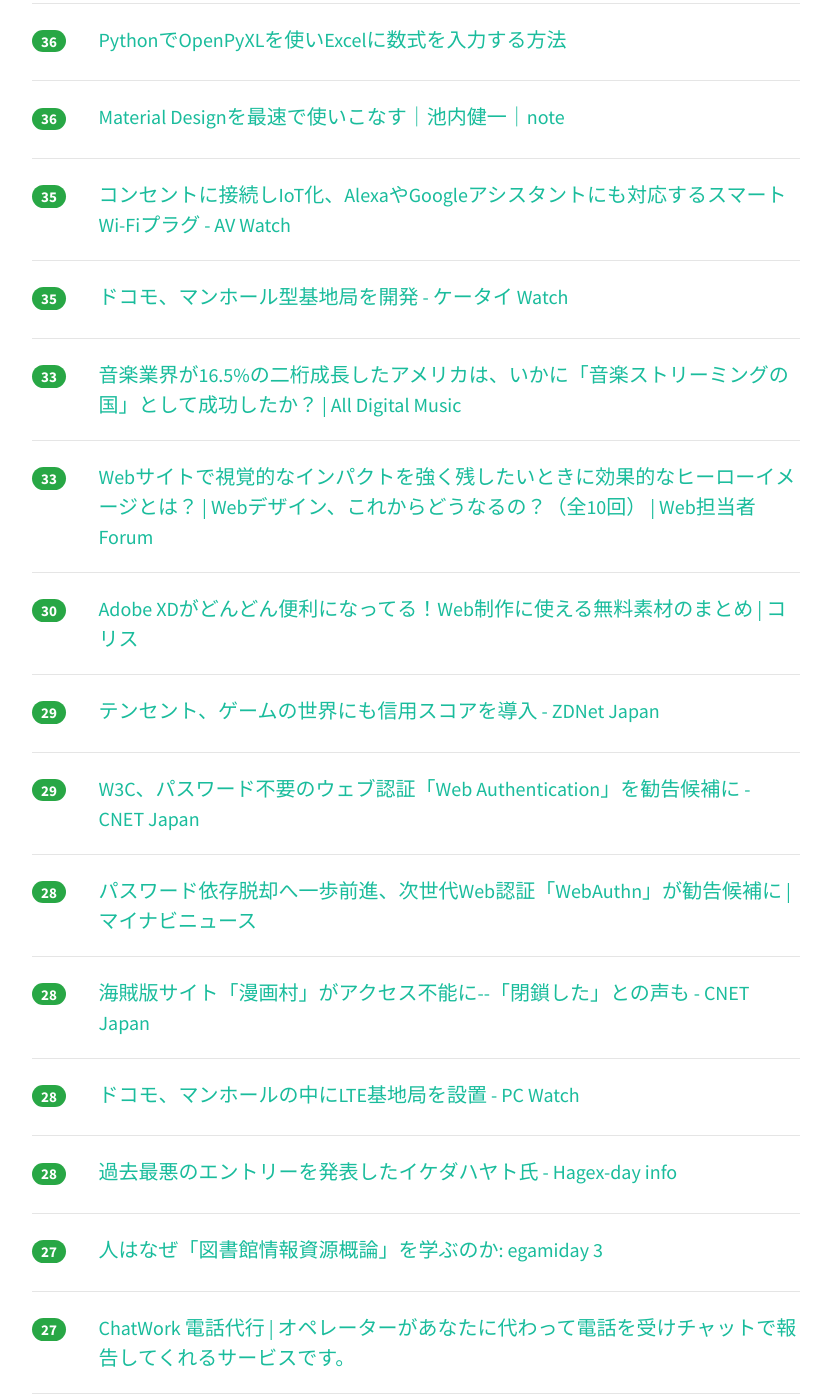
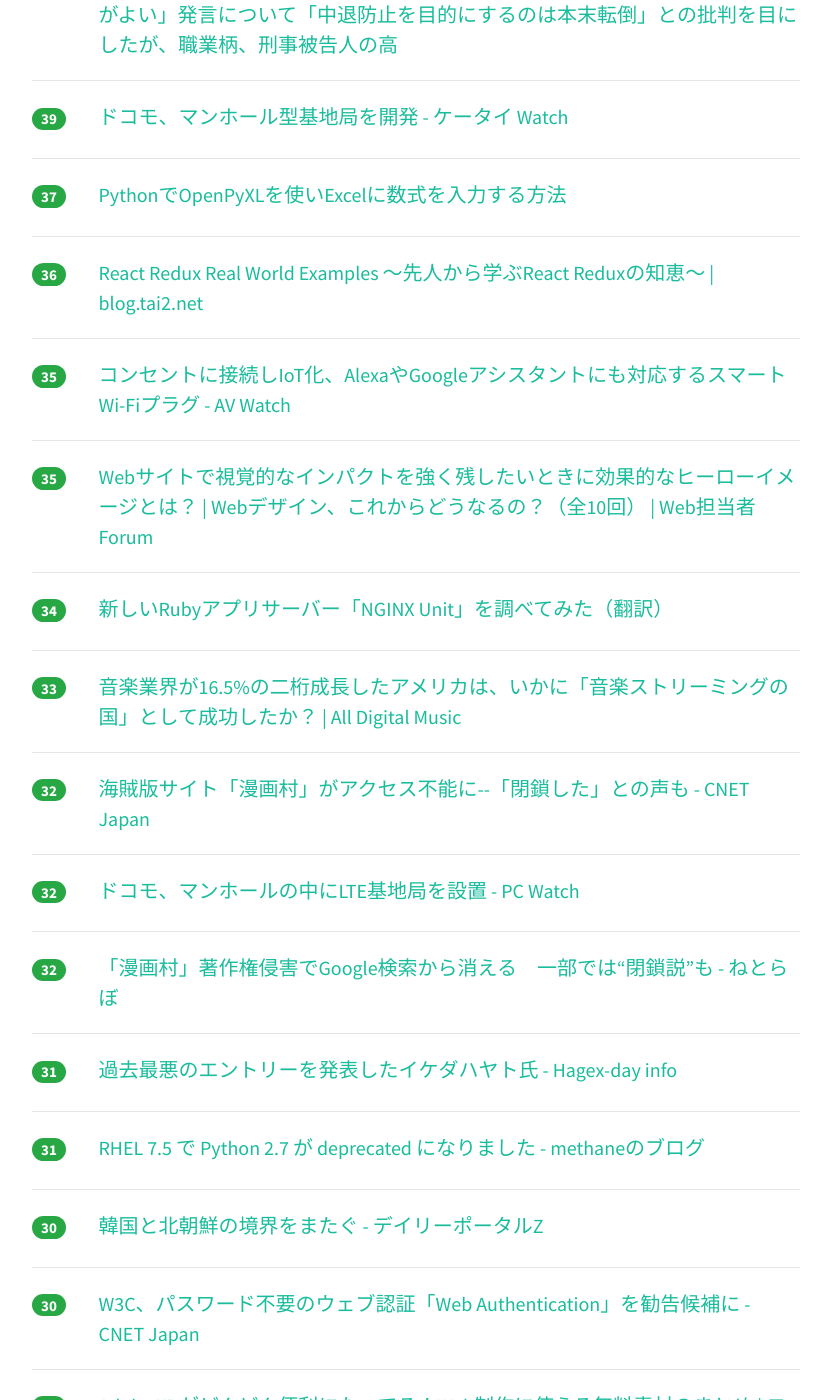
Before and after one commit to yatta47/hatena-matome-site, a Jekyll site: the page built from _posts/2018-04-11-hatena.md, in a window 1280 px wide and 1400 px high, scrolled down 3038 px. Shown: the whole window, without its empty margins (224-1055 px from the left). Built offline with Jekyll 4.4.1, drawn with Linux system fonts in a browser that asks for light colours; nearby versions of some CDN libraries; some of the changed text lies outside the part shown.

Commit message:
Updated 2018-04-11

```diff
--- a/_posts/2018-04-11-hatena.md
+++ b/_posts/2018-04-11-hatena.md
@@ -1,13 +1,13 @@
 ---
 layout: post
 title:  "2018-04-11 はてぶIT"
-date:   2018-04-11 22:03:13
+date:   2018-04-11 23:02:54
 tags: [it-hotentry]
 ---
-62 件のデータあり
+67 件のデータあり
 
 <hr><div class="row">
-<div class="col-1"><span class="badge badge-pill badge-success h2">436</span></div>
+<div class="col-1"><span class="badge badge-pill badge-success h2">444</span></div>
 <div class="col-11"><a href='http://mercan.mercari.com/entry/2018/04/10/163322' target='_blank'>社内のSlack文化に密かに感動している件について #メルカリな日々 2018/4/10 - mercan（メルカン）</a></div>
 </div>
 <hr>
@@ -17,18 +17,23 @@ tags: [it-hotentry]
 </div>
 <hr>
 <div class="row">
-<div class="col-1"><span class="badge badge-pill badge-success h2">215</span></div>
+<div class="col-1"><span class="badge badge-pill badge-success h2">321</span></div>
+<div class="col-11"><a href='http://2969.hatenablog.com/entry/2018/04/11/165555' target='_blank'>漫画村閉鎖！？代わりの無料読み放題サイト4選！！ - ほぼ不定期フロクロ新聞</a></div>
+</div>
+<hr>
+<div class="row">
+<div class="col-1"><span class="badge badge-pill badge-success h2">219</span></div>
 <div class="col-11"><a href='http://news.livedoor.com/article/detail/14562118/' target='_blank'>海賊版サイト「漫画村」が閉鎖か 管理人逃亡との憶測も - ライブドアニュース</a></div>
 </div>
 <hr>
 <div class="row">
-<div class="col-1"><span class="badge badge-pill badge-success h2">200</span></div>
+<div class="col-1"><span class="badge badge-pill badge-success h2">206</span></div>
 <div class="col-11"><a href='https://blog.piyo.tech/posts/2018-04-11-react-native/' target='_blank'>React Nativeで自社サービスのiOS/Androidアプリをリプレイスした話 - ぴよログ</a></div>
 </div>
 <hr>
 <div class="row">
-<div class="col-1"><span class="badge badge-pill badge-success h2">182</span></div>
-<div class="col-11"><a href='http://2969.hatenablog.com/entry/2018/04/11/165555' target='_blank'>漫画村閉鎖！？代わりの無料読み放題サイト4選！！ - ほぼ不定期フロクロ新聞</a></div>
+<div class="col-1"><span class="badge badge-pill badge-success h2">190</span></div>
+<div class="col-11"><a href='https://coliss.com/articles/build-websites/operation/work/confirmation-guidline-for-advertisement-production.html' target='_blank'>フリーランスの人も知っておきたい！メールで要件やスケジュール、修正の内容をやり取りする時のガイドライン | コリス</a></div>
 </div>
 <hr>
 <div class="row">
@@ -37,27 +42,22 @@ tags: [it-hotentry]
 </div>
 <hr>
 <div class="row">
-<div class="col-1"><span class="badge badge-pill badge-success h2">170</span></div>
-<div class="col-11"><a href='https://coliss.com/articles/build-websites/operation/work/confirmation-guidline-for-advertisement-production.html' target='_blank'>フリーランスの人も知っておきたい！メールで要件やスケジュール、修正の内容をやり取りする時のガイドライン | コリス</a></div>
+<div class="col-1"><span class="badge badge-pill badge-success h2">173</span></div>
+<div class="col-11"><a href='https://www.jilis.org/pub/20180411.pdf' target='_blank'>[PDF]「著作権侵害サイトのブロッキング要請に関する緊急提言」情報法制研究所（JILIS）</a></div>
 </div>
 <hr>
 <div class="row">
-<div class="col-1"><span class="badge badge-pill badge-success h2">160</span></div>
+<div class="col-1"><span class="badge badge-pill badge-success h2">164</span></div>
 <div class="col-11"><a href='https://github.com/ten' target='_blank'>Thank you for making 10 years of GitHub possible · GitHub</a></div>
 </div>
 <hr>
 <div class="row">
-<div class="col-1"><span class="badge badge-pill badge-success h2">150</span></div>
-<div class="col-11"><a href='https://www.jilis.org/pub/20180411.pdf' target='_blank'>[PDF]「著作権侵害サイトのブロッキング要請に関する緊急提言」情報法制研究所（JILIS）</a></div>
-</div>
-<hr>
-<div class="row">
-<div class="col-1"><span class="badge badge-pill badge-success h2">138</span></div>
+<div class="col-1"><span class="badge badge-pill badge-success h2">147</span></div>
 <div class="col-11"><a href='http://developer.kaizenplatform.com/entry/glidenote/2018-04-11' target='_blank'>Kaizen Platformで行っているOnboardingプロセス - Kaizen Platform 開発者ブログ</a></div>
 </div>
 <hr>
 <div class="row">
-<div class="col-1"><span class="badge badge-pill badge-success h2">123</span></div>
+<div class="col-1"><span class="badge badge-pill badge-success h2">134</span></div>
 <div class="col-11"><a href='http://kai-you.net/article/52359' target='_blank'>「漫画村」閉鎖か？　“深層Webからの刺客”説に注目集まる - KAI-YOU.net</a></div>
 </div>
 <hr>
@@ -72,7 +72,12 @@ tags: [it-hotentry]
 </div>
 <hr>
 <div class="row">
-<div class="col-1"><span class="badge badge-pill badge-success h2">77</span></div>
+<div class="col-1"><span class="badge badge-pill badge-success h2">86</span></div>
+<div class="col-11"><a href='http://tech.nikkeibp.co.jp/atcl/nxt/news/18/00830/' target='_blank'>「漫画村」がGoogleの検索結果から排除、削除申請者はハーレクイン | 日経 xTECH（クロステック）</a></div>
+</div>
+<hr>
+<div class="row">
+<div class="col-1"><span class="badge badge-pill badge-success h2">84</span></div>
 <div class="col-11"><a href='http://www.publickey1.jp/blog/18/ruby_on_rails_52active_storageredis.html' target='_blank'>Ruby on Rails 5.2正式版発表。Active Storageによるクラウドストレージ対応、Redisでのキャッシュ対応など － Publickey</a></div>
 </div>
 <hr>
@@ -82,17 +87,27 @@ tags: [it-hotentry]
 </div>
 <hr>
 <div class="row">
+<div class="col-1"><span class="badge badge-pill badge-success h2">71</span></div>
+<div class="col-11"><a href='https://www.nikkei.com/article/DGXMZO29214870Q8A410C1CR8000/' target='_blank'>Ｐマーク発行機関も「パスワード定期変更は不要」　　：日本経済新聞</a></div>
+</div>
+<hr>
+<div class="row">
+<div class="col-1"><span class="badge badge-pill badge-success h2">71</span></div>
+<div class="col-11"><a href='https://note.mu/kenichiikeuchi/n/nc697dd8ad639' target='_blank'>Material Designを最速で使いこなす｜池内健一｜note</a></div>
+</div>
+<hr>
+<div class="row">
 <div class="col-1"><span class="badge badge-pill badge-success h2">70</span></div>
 <div class="col-11"><a href='http://it-rush.com/reduce-go' target='_blank'>飲食店の料理を1日2回まで月1,980円で食べ放題「Reduce GO」が衝撃。ビジネスモデルを調べたら素晴らしかった</a></div>
 </div>
 <hr>
 <div class="row">
-<div class="col-1"><span class="badge badge-pill badge-success h2">69</span></div>
-<div class="col-11"><a href='https://www.nikkei.com/article/DGXMZO29214870Q8A410C1CR8000/' target='_blank'>Ｐマーク発行機関も「パスワード定期変更は不要」　　：日本経済新聞</a></div>
+<div class="col-1"><span class="badge badge-pill badge-success h2">70</span></div>
+<div class="col-11"><a href='https://japanese.engadget.com/2018/04/11/itunes-21-2400/' target='_blank'>悪夢再び。iTunesでクレジットカードを不正利用されて21万2400円請求された顛末 - Engadget 日本版</a></div>
 </div>
 <hr>
 <div class="row">
-<div class="col-1"><span class="badge badge-pill badge-success h2">61</span></div>
+<div class="col-1"><span class="badge badge-pill badge-success h2">64</span></div>
 <div class="col-11"><a href='https://anond.hatelabo.jp/20180411003650' target='_blank'>派遣のプログラマが使えない理由</a></div>
 </div>
 <hr>
@@ -102,17 +117,12 @@ tags: [it-hotentry]
 </div>
 <hr>
 <div class="row">
-<div class="col-1"><span class="badge badge-pill badge-success h2">54</span></div>
+<div class="col-1"><span class="badge badge-pill badge-success h2">57</span></div>
 <div class="col-11"><a href='https://jp.techcrunch.com/2018/04/11/aidemy/' target='_blank'>エンジニアも使うAIプログラミング学習サイト「Aidemy」が1万ユーザー突破、有料プランも開始 | TechCrunch Japan</a></div>
 </div>
 <hr>
 <div class="row">
-<div class="col-1"><span class="badge badge-pill badge-success h2">54</span></div>
-<div class="col-11"><a href='https://japanese.engadget.com/2018/04/11/itunes-21-2400/' target='_blank'>悪夢再び。iTunesでクレジットカードを不正利用されて21万2400円請求された顛末 - Engadget 日本版</a></div>
-</div>
-<hr>
-<div class="row">
-<div class="col-1"><span class="badge badge-pill badge-success h2">53</span></div>
+<div class="col-1"><span class="badge badge-pill badge-success h2">55</span></div>
 <div class="col-11"><a href='https://liginc.co.jp/392211' target='_blank'>【2018年流行りそう！】気になるWebデザイントレンドまとめ | 株式会社LIG</a></div>
 </div>
 <hr>
@@ -132,11 +142,6 @@ tags: [it-hotentry]
 </div>
 <hr>
 <div class="row">
-<div class="col-1"><span class="badge badge-pill badge-success h2">45</span></div>
-<div class="col-11"><a href='http://tech.nikkeibp.co.jp/atcl/nxt/news/18/00830/' target='_blank'>「漫画村」がGoogleの検索結果から排除、削除申請者はハーレクイン | 日経 xTECH（クロステック）</a></div>
-</div>
-<hr>
-<div class="row">
 <div class="col-1"><span class="badge badge-pill badge-success h2">44</span></div>
 <div class="col-11"><a href='https://www.bitclear.co.jp/vpcendpoint/' target='_blank'>AWSでS3を使う場合は必ずVPCエンドポイントも作成しておくクセをつけましょう。 | 株式会社ビットクリア</a></div>
 </div>
@@ -147,13 +152,18 @@ tags: [it-hotentry]
 </div>
 <hr>
 <div class="row">
-<div class="col-1"><span class="badge badge-pill badge-success h2">36</span></div>
+<div class="col-1"><span class="badge badge-pill badge-success h2">39</span></div>
+<div class="col-11"><a href='https://k-tai.watch.impress.co.jp/docs/news/1116226.html' target='_blank'>ドコモ、マンホール型基地局を開発 - ケータイ Watch</a></div>
+</div>
+<hr>
+<div class="row">
+<div class="col-1"><span class="badge badge-pill badge-success h2">37</span></div>
 <div class="col-11"><a href='https://tonari-it.com/python-openpyxl-formula/' target='_blank'>PythonでOpenPyXLを使いExcelに数式を入力する方法</a></div>
 </div>
 <hr>
 <div class="row">
 <div class="col-1"><span class="badge badge-pill badge-success h2">36</span></div>
-<div class="col-11"><a href='https://note.mu/kenichiikeuchi/n/nc697dd8ad639' target='_blank'>Material Designを最速で使いこなす｜池内健一｜note</a></div>
+<div class="col-11"><a href='https://blog.tai2.net/real-world-redux.html' target='_blank'>React Redux Real World Examples 〜先人から学ぶReact Reduxの知恵〜 | blog.tai2.net</a></div>
 </div>
 <hr>
 <div class="row">
@@ -163,7 +173,12 @@ tags: [it-hotentry]
 <hr>
 <div class="row">
 <div class="col-1"><span class="badge badge-pill badge-success h2">35</span></div>
-<div class="col-11"><a href='https://k-tai.watch.impress.co.jp/docs/news/1116226.html' target='_blank'>ドコモ、マンホール型基地局を開発 - ケータイ Watch</a></div>
+<div class="col-11"><a href='https://webtan.impress.co.jp/e/2018/04/11/28486' target='_blank'>Webサイトで視覚的なインパクトを強く残したいときに効果的なヒーローイメージとは？ | Webデザイン、これからどうなるの？（全10回） | Web担当者Forum</a></div>
+</div>
+<hr>
+<div class="row">
+<div class="col-1"><span class="badge badge-pill badge-success h2">34</span></div>
+<div class="col-11"><a href='https://techracho.bpsinc.jp/hachi8833/2018_04_11/54752' target='_blank'>新しいRubyアプリサーバー「NGINX Unit」を調べてみた（翻訳）</a></div>
 </div>
 <hr>
 <div class="row">
@@ -172,8 +187,38 @@ tags: [it-hotentry]
 </div>
 <hr>
 <div class="row">
-<div class="col-1"><span class="badge badge-pill badge-success h2">33</span></div>
-<div class="col-11"><a href='https://webtan.impress.co.jp/e/2018/04/11/28486' target='_blank'>Webサイトで視覚的なインパクトを強く残したいときに効果的なヒーローイメージとは？ | Webデザイン、これからどうなるの？（全10回） | Web担当者Forum</a></div>
+<div class="col-1"><span class="badge badge-pill badge-success h2">32</span></div>
+<div class="col-11"><a href='https://japan.cnet.com/article/35117556/' target='_blank'>海賊版サイト「漫画村」がアクセス不能に--「閉鎖した」との声も - CNET Japan</a></div>
+</div>
+<hr>
+<div class="row">
+<div class="col-1"><span class="badge badge-pill badge-success h2">32</span></div>
+<div class="col-11"><a href='https://pc.watch.impress.co.jp/docs/news/1116498.html' target='_blank'>ドコモ、マンホールの中にLTE基地局を設置 - PC Watch</a></div>
+</div>
+<hr>
+<div class="row">
+<div class="col-1"><span class="badge badge-pill badge-success h2">32</span></div>
+<div class="col-11"><a href='http://nlab.itmedia.co.jp/nl/articles/1804/11/news087.html' target='_blank'>「漫画村」著作権侵害でGoogle検索から消える　一部では“閉鎖説”も - ねとらぼ</a></div>
+</div>
+<hr>
+<div class="row">
+<div class="col-1"><span class="badge badge-pill badge-success h2">31</span></div>
+<div class="col-11"><a href='http://hagex.hatenadiary.jp/entry/2018/04/11/120000' target='_blank'>過去最悪のエントリーを発表したイケダハヤト氏 - Hagex-day info</a></div>
+</div>
+<hr>
+<div class="row">
+<div class="col-1"><span class="badge badge-pill badge-success h2">31</span></div>
+<div class="col-11"><a href='https://methane.hatenablog.jp/entry/2018/04/11/RHEL_7.5_%E3%81%A7_Python_2.7_%E3%81%8C_deprecated_%E3%81%AB%E3%81%AA%E3%82%8A%E3%81%BE%E3%81%97%E3%81%9F' target='_blank'>RHEL 7.5 で Python 2.7 が deprecated になりました - methaneのブログ</a></div>
+</div>
+<hr>
+<div class="row">
+<div class="col-1"><span class="badge badge-pill badge-success h2">30</span></div>
+<div class="col-11"><a href='http://portal.nifty.com/kiji/180411202568_1.htm' target='_blank'>韓国と北朝鮮の境界をまたぐ - デイリーポータルZ</a></div>
+</div>
+<hr>
+<div class="row">
+<div class="col-1"><span class="badge badge-pill badge-success h2">30</span></div>
+<div class="col-11"><a href='https://japan.cnet.com/article/35117538/' target='_blank'>W3C、パスワード不要のウェブ認証「Web Authentication」を勧告候補に - CNET Japan</a></div>
 </div>
 <hr>
 <div class="row">
@@ -187,28 +232,13 @@ tags: [it-hotentry]
 </div>
 <hr>
 <div class="row">
-<div class="col-1"><span class="badge badge-pill badge-success h2">29</span></div>
-<div class="col-11"><a href='https://japan.cnet.com/article/35117538/' target='_blank'>W3C、パスワード不要のウェブ認証「Web Authentication」を勧告候補に - CNET Japan</a></div>
-</div>
-<hr>
-<div class="row">
 <div class="col-1"><span class="badge badge-pill badge-success h2">28</span></div>
 <div class="col-11"><a href='https://news.mynavi.jp/article/20180411-614792/' target='_blank'>パスワード依存脱却へ一歩前進、次世代Web認証「WebAuthn」が勧告候補に | マイナビニュース</a></div>
 </div>
 <hr>
 <div class="row">
 <div class="col-1"><span class="badge badge-pill badge-success h2">28</span></div>
-<div class="col-11"><a href='https://japan.cnet.com/article/35117556/' target='_blank'>海賊版サイト「漫画村」がアクセス不能に--「閉鎖した」との声も - CNET Japan</a></div>
-</div>
-<hr>
-<div class="row">
-<div class="col-1"><span class="badge badge-pill badge-success h2">28</span></div>
-<div class="col-11"><a href='https://pc.watch.impress.co.jp/docs/news/1116498.html' target='_blank'>ドコモ、マンホールの中にLTE基地局を設置 - PC Watch</a></div>
-</div>
-<hr>
-<div class="row">
-<div class="col-1"><span class="badge badge-pill badge-success h2">28</span></div>
-<div class="col-11"><a href='http://hagex.hatenadiary.jp/entry/2018/04/11/120000' target='_blank'>過去最悪のエントリーを発表したイケダハヤト氏 - Hagex-day info</a></div>
+<div class="col-11"><a href='http://blog.livedoor.jp/k_urushima/archives/1839344.html' target='_blank'>自堕落な技術者の日記 : 最近の証明書の話題(1) 韓国政府PKIのマズいワイルドカード証明書発行 - livedoor Blog（ブログ）</a></div>
 </div>
 <hr>
 <div class="row">
@@ -222,18 +252,13 @@ tags: [it-hotentry]
 </div>
 <hr>
 <div class="row">
-<div class="col-1"><span class="badge badge-pill badge-success h2">27</span></div>
-<div class="col-11"><a href='http://nlab.itmedia.co.jp/nl/articles/1804/11/news087.html' target='_blank'>「漫画村」著作権侵害でGoogle検索から消える　一部では“閉鎖説”も - ねとらぼ</a></div>
-</div>
-<hr>
-<div class="row">
 <div class="col-1"><span class="badge badge-pill badge-success h2">26</span></div>
 <div class="col-11"><a href='http://www.itmedia.co.jp/lifestyle/articles/1804/10/news132.html' target='_blank'>ノイキャンと防滴性能を加えた完全ワイヤレスイヤフォン、ソニーが発売　スポーツにも - ITmedia LifeStyle</a></div>
 </div>
 <hr>
 <div class="row">
 <div class="col-1"><span class="badge badge-pill badge-success h2">26</span></div>
-<div class="col-11"><a href='http://portal.nifty.com/kiji/180411202568_1.htm' target='_blank'>韓国と北朝鮮の境界をまたぐ - デイリーポータルZ</a></div>
+<div class="col-11"><a href='http://www.itmedia.co.jp/news/articles/1804/11/news075.html' target='_blank'>耳をふさがないスマートなワイヤレスイヤフォン　ソニーモバイルが「Xperia Ear Duo」発売 - ITmedia NEWS</a></div>
 </div>
 <hr>
 <div class="row">
@@ -242,27 +267,12 @@ tags: [it-hotentry]
 </div>
 <hr>
 <div class="row">
-<div class="col-1"><span class="badge badge-pill badge-success h2">25</span></div>
-<div class="col-11"><a href='http://blog.livedoor.jp/k_urushima/archives/1839344.html' target='_blank'>自堕落な技術者の日記 : 最近の証明書の話題(1) 韓国政府PKIのマズいワイルドカード証明書発行 - livedoor Blog（ブログ）</a></div>
-</div>
-<hr>
-<div class="row">
 <div class="col-1"><span class="badge badge-pill badge-success h2">24</span></div>
 <div class="col-11"><a href='https://www.atpress.ne.jp/news/154112' target='_blank'>押すだけで赤ちゃんの排泄を記録できる「うんこボタン」発売～記録と共有によって“ワンオペ育児”の精神的負担も軽減～｜プレスリリース配信サービス【＠Press：アットプレス】</a></div>
 </div>
 <hr>
 <div class="row">
-<div class="col-1"><span class="badge badge-pill badge-success h2">24</span></div>
-<div class="col-11"><a href='http://www.itmedia.co.jp/news/articles/1804/11/news075.html' target='_blank'>耳をふさがないスマートなワイヤレスイヤフォン　ソニーモバイルが「Xperia Ear Duo」発売 - ITmedia NEWS</a></div>
-</div>
-<hr>
-<div class="row">
 <div class="col-1"><span class="badge badge-pill badge-success h2">22</span></div>
-<div class="col-11"><a href='https://methane.hatenablog.jp/entry/2018/04/11/RHEL_7.5_%E3%81%A7_Python_2.7_%E3%81%8C_deprecated_%E3%81%AB%E3%81%AA%E3%82%8A%E3%81%BE%E3%81%97%E3%81%9F' target='_blank'>RHEL 7.5 で Python 2.7 が deprecated になりました - methaneのブログ</a></div>
-</div>
-<hr>
-<div class="row">
-<div class="col-1"><span class="badge badge-pill badge-success h2">21</span></div>
 <div class="col-11"><a href='https://www.asahi.com/articles/ASL4C0T9CL4BUHBI03B.html' target='_blank'>ザッカーバーグ氏、情報流出を陳謝　米上院公聴会始まる：朝日新聞デジタル</a></div>
 </div>
 <hr>
@@ -282,7 +292,17 @@ tags: [it-hotentry]
 </div>
 <hr>
 <div class="row">
-<div class="col-1"><span class="badge badge-pill badge-success h2">16</span></div>
+<div class="col-1"><span class="badge badge-pill badge-success h2">18</span></div>
+<div class="col-11"><a href='https://gigazine.net/news/20180411-avif-draft/' target='_blank'>次世代動画コーデック「AV1」の圧縮技術を利用する次世代画像フォーマット「AVIF」 - GIGAZINE</a></div>
+</div>
+<hr>
+<div class="row">
+<div class="col-1"><span class="badge badge-pill badge-success h2">18</span></div>
+<div class="col-11"><a href='http://menhera.jp/5858' target='_blank'>Reme運営会社の虚偽のプレスリリースにつきまして - メンヘラ.jp</a></div>
+</div>
+<hr>
+<div class="row">
+<div class="col-1"><span class="badge badge-pill badge-success h2">17</span></div>
 <div class="col-11"><a href='https://www.dailyshincho.jp/article/2018/04111657/?all=1' target='_blank'>ハリル解任、背景に本田圭佑ら5人からの「直訴メール」 | デイリー新潮</a></div>
 </div>
 <hr>
@@ -316,3 +336,8 @@ tags: [it-hotentry]
 <div class="col-11"><a href='https://www.stem.org.uk/node/435012' target='_blank'>FREE LIVE!!@Roma vs Barcelona Live Stream | STEM</a></div>
 </div>
 <hr>
+<div class="row">
+<div class="col-1"><span class="badge badge-pill badge-success h2">1</span></div>
+<div class="col-11"><a href='https://docs.google.com/presentation/d/1NMhx4HWuNZsjNRRlaFOu2ysjo04NgcpFlEhzodE8Rlg/edit#slide=id.p' target='_blank'>楽しい！Unityシェーダー お絵描き入門！ - Google スライド</a></div>
+</div>
+<hr>
```
